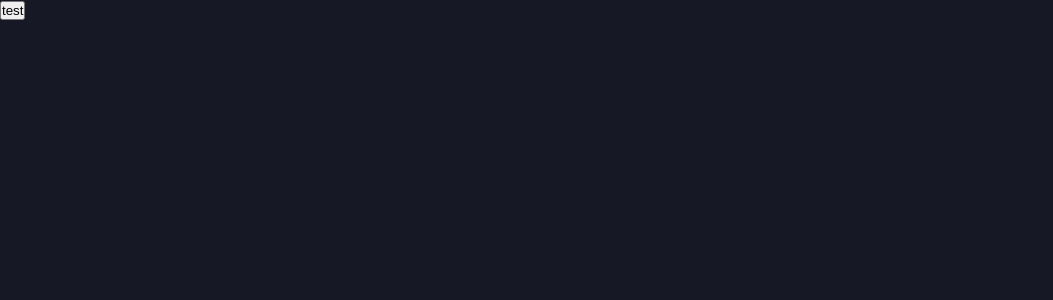
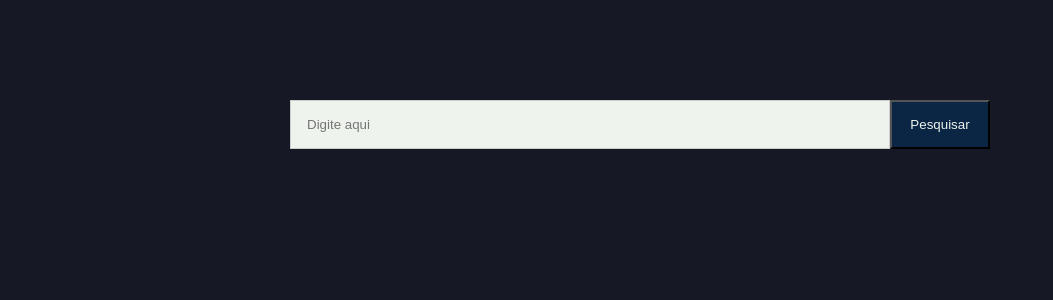
Before and after one commit to DiegoJunges/teste-riachuelo, a React (Create React App) app: page / in a window 1280 px wide. Shown: the top 300 px of the page, without its empty margins (0-1053 px from the left). Built offline with nearby package versions, Linux system fonts and the light colour scheme.

Commit message:
feat: created inputsearch and buttonsearch

```diff
--- a/src/pages/Books/index.tsx
+++ b/src/pages/Books/index.tsx
@@ -1,12 +1,16 @@
 import { useTheme } from '../../context/theme';
+import { Content, SearchButton, Search } from './styles';
 
 const Books = () => {
   const { handleToggleTheme } = useTheme();
 
   return (
-    <button type="button" onClick={handleToggleTheme}>
-      test
-    </button>
+    <Content>
+      <main>
+        <Search placeholder="Digite aqui" />
+        <SearchButton>Pesquisar</SearchButton>
+      </main>
+    </Content>
   );
 };
 
--- /dev/null
+++ b/src/pages/Books/styles.ts
@@ -0,0 +1,34 @@
+import styled, { css } from 'styled-components';
+
+export const Content = styled.div`
+  width: 100%;
+  display: flex;
+  justify-content: center;
+  align-items: center;
+  margin-top: 100px;
+  main {
+    display: flex;
+    width: 100%;
+    justify-content: center;
+    padding: 0 24px;
+  }
+`;
+
+export const Search = styled.input`
+  ${({ theme }) => css`
+    padding: 16px;
+    width: 100%;
+    max-width: 600px;
+    background: ${theme.colors.background.primary};
+    border: 1px solid #ccc;
+  `}
+`;
+
+export const SearchButton = styled.button`
+  ${({ theme }) => css`
+    background: ${theme.colors.background.secondary};
+    color: ${theme.colors.background.primary};
+    width: 100%;
+    max-width: 100px;
+  `}
+`;
--- a/src/styles/GlobalStyles.ts
+++ b/src/styles/GlobalStyles.ts
@@ -12,6 +12,9 @@ const GlobalStyles = createGlobalStyle`
     background: ${props => props.theme.colors.body}
   }
 
+  input, button {
+    outline: 0;
+  }
 `;
 
 export default GlobalStyles;
```
Also changed, not shown: .eslintrc.json.
